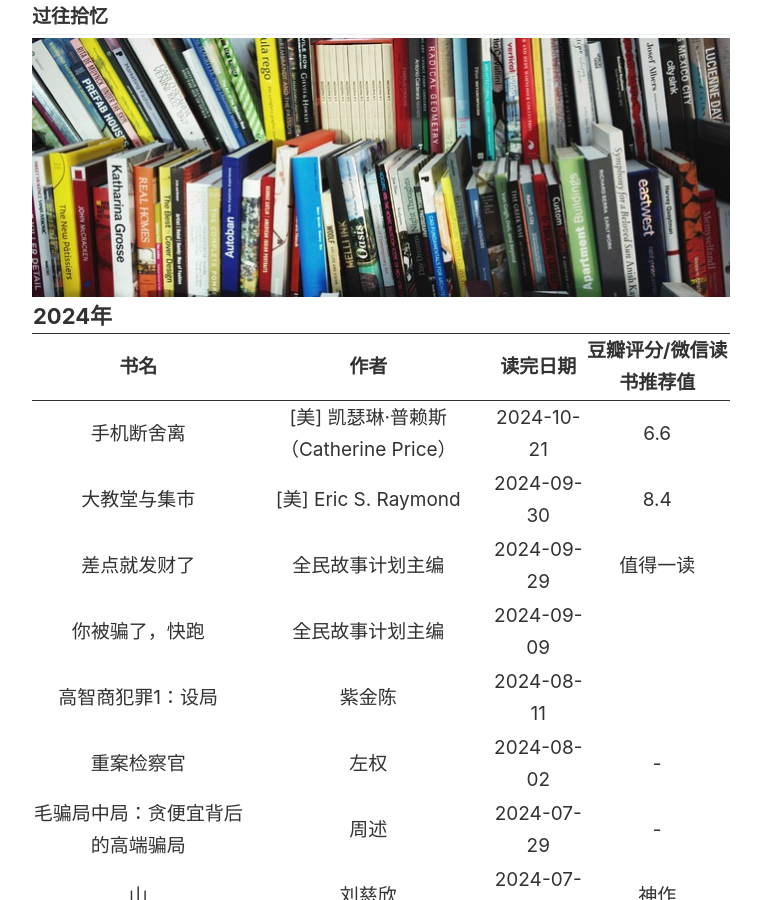
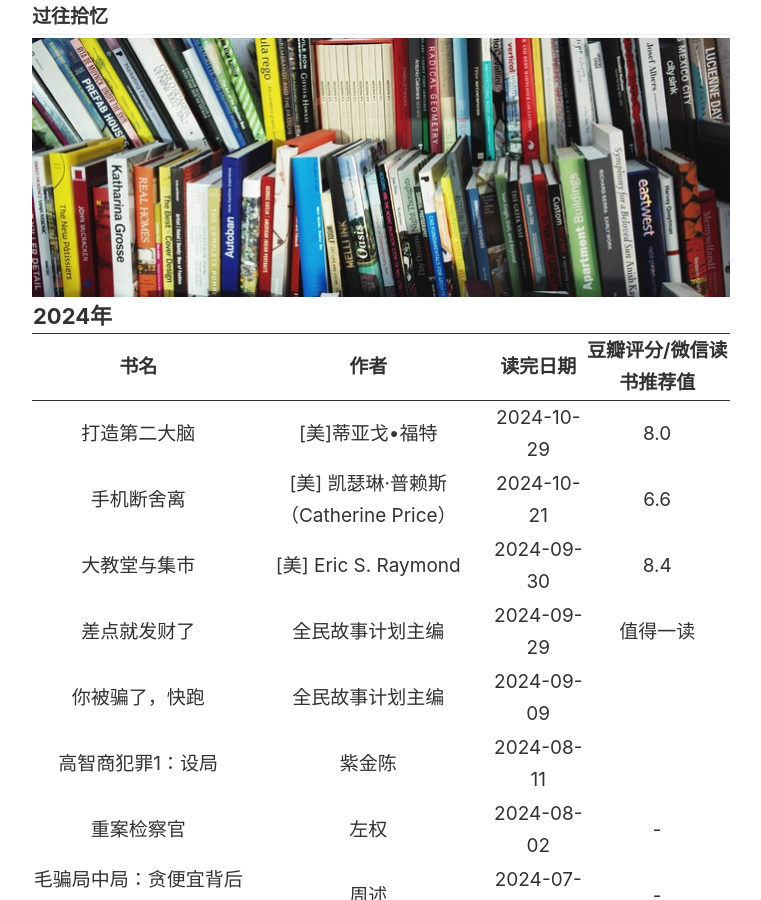
Before and after one commit to SWHL/SWHL.github.io, a Jekyll site: the page built from _pages/books.md, in a window 1280 px wide and 900 px high. Shown: the whole window, without its empty margins (259-1020 px from the left). Built offline with Jekyll 4.4.1, drawn with Linux system fonts in a browser that asks for light colours.

Commit message:
docs: add book

```diff
--- a/_pages/books.md
+++ b/_pages/books.md
@@ -16,6 +16,12 @@ image: "./images/pages/books.jpg"
         </tr>
 　　</thead>
     <tbody>
+    　　<tr>
+    　　　　　<td><a href="https://book.douban.com/subject/36636224/" target="_blank">打造第二大脑</a></td>
+    　　　　　<td> [美]蒂亚戈•福特</td>
+    　　　　　<td>2024-10-29</td>
+    　　　　　<td>8.0</td>
+    　　</tr>
     　　<tr>
     　　　　　<td><a href="https://book.douban.com/subject/36956882/" target="_blank">手机断舍离</a></td>
     　　　　　<td>[美] 凯瑟琳·普赖斯（Catherine Price）</td>
```
